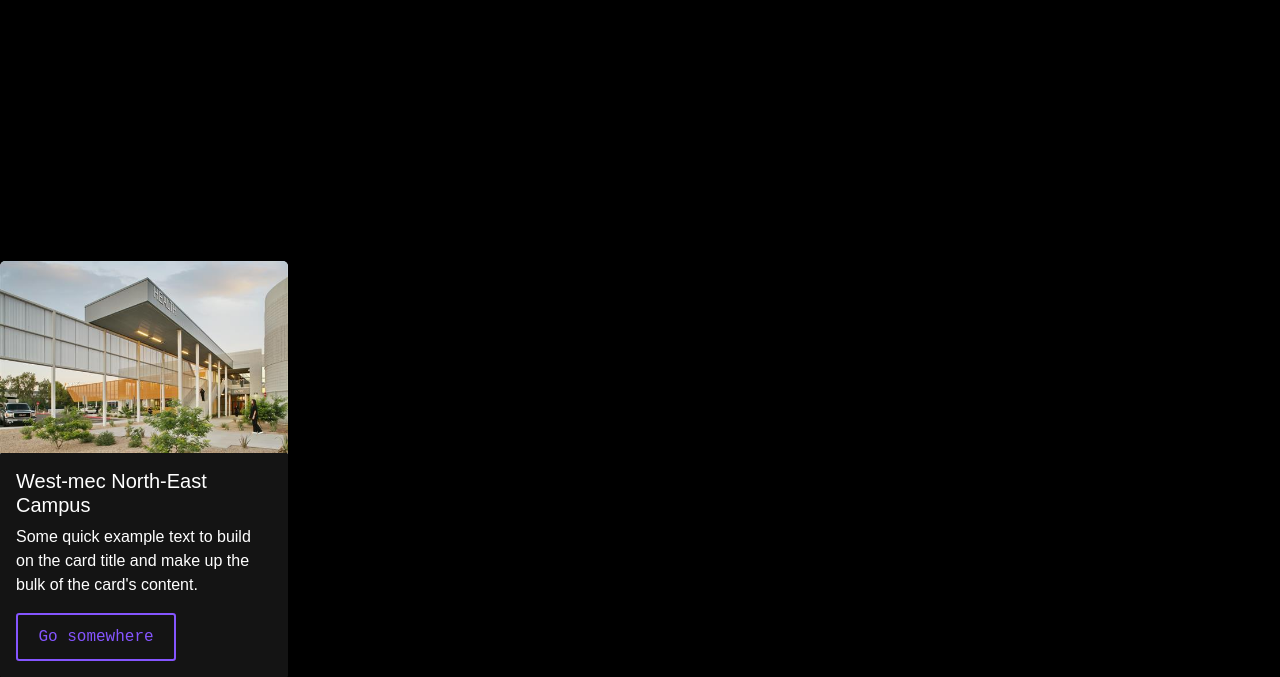
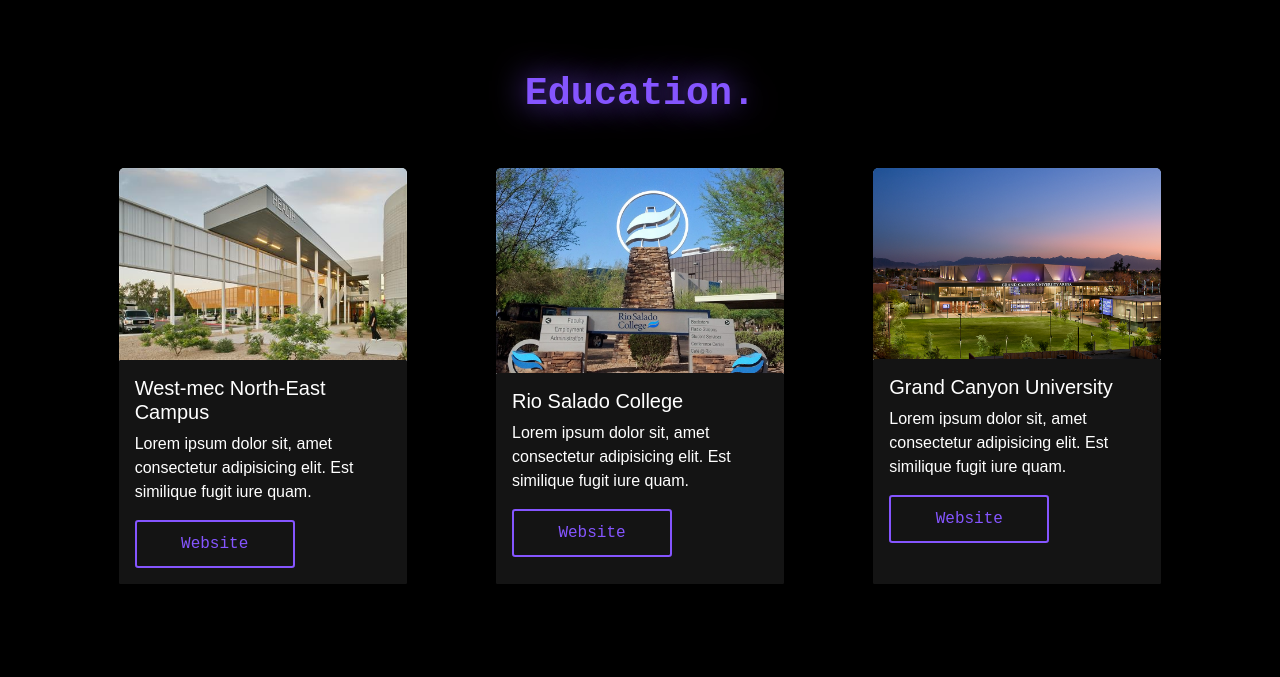
Before and after one commit to JRigney6993-coder/portfolio-project-2.0, a plain HTML site: page public/index.html in a window 1280 px wide. Shown: the part 779-1456 px from the top of the page. After the commit the page ends 1383 px from the top, so only its background shows below. Drawn offline with nearby package versions, Linux system fonts and the light colour scheme.

Commit message:
about page near finish

```diff
--- a/public/assets/about.css
+++ b/public/assets/about.css
@@ -19,7 +19,7 @@
 }
 
 .about-button {
-  margin-bottom: 40%;
+  margin-bottom: 20%;
 }
 
 @media (max-width: 1000px) {
--- a/public/assets/navbar/navbar.css
+++ b/public/assets/navbar/navbar.css
@@ -16,6 +16,7 @@
   width: 100vw;
   position: fixed;
 
+  z-index: 50;
 }
 
 .logo {
--- a/public/assets/style.css
+++ b/public/assets/style.css
@@ -8,6 +8,7 @@
 }
 
 * {
+  scroll-behavior: smooth;
   padding: 0;
   margin: 0;
   box-sizing: border-box;
@@ -66,11 +67,19 @@
 }
 
 .card {
+  width: 18rem !important;
   border: 0;
-  transition: all 1s ease;
+  transition: all .75s ease;
   transform-style: preserve-3d;
+
 }
 
 .card:hover {
   box-shadow: .2rem .5rem 1rem .2rem rgba(134, 85, 255, .4);
 }
+
+@media (max-width: 1000px) {
+  .card {
+    width: 12rem !important;
+  }
+}
--- a/public/index.html
+++ b/public/index.html
@@ -52,7 +52,7 @@
           <span class="fw-bolder secondary-color col" style="font-size: 1.5vw;">
             Lorem ipsum dolor sit amet consectetur adipisicing elit. Cum, odit non ducimus, nihil commodi asperiores
             consectetur quidem debitis quibusdam vel dolor aut! Eum veritatis distinctio nam. Accusantium quas adipisci
-            voluptatem more <span class="primary-color">about me.</span>
+            voluptatem more <span class="primary-color">Contact me.</span>
           </span>
         </div>
       </div>
@@ -65,14 +65,39 @@
       </div>
     </div>
   </div>
-  <div class="card" style="width: 18rem;">
-    <img class="card-img-top" src="./assets/images/west-mec.jpg" alt>
-    <div class="card-body">
-      <h5 class="card-title">West-mec North-East Campus</h5>
-      <p class="card-text">Some quick example text to build on the card title and make up the bulk of the card's
-        content.
-      </p>
-      <button href="#">Go somewhere</a>
+
+  <div class="p-4">
+    <p class="fw-bold primary-color text-center" style="font-size: 3vw;">Education.</p>
+  </div>
+
+  <div class="container d-flex flex-row justify-content-around flex-wrap p-1">
+
+    <div class="card mb-3">
+      <img class="card-img-top" src="./assets/images/west-mec.jpg" alt>
+      <div class="card-body">
+        <h5 class="card-title">West-mec North-East Campus</h5>
+        <p class="card-text">Lorem ipsum dolor sit, amet consectetur adipisicing elit. Est similique fugit iure quam.
+        </p>
+        <button href="#">Website</a>
+      </div>
+    </div>
+    <div class="card mb-3">
+      <img class="card-img-top" src="./assets/images/rio-salado.jpg" alt>
+      <div class="card-body">
+        <h5 class="card-title">Rio Salado College</h5>
+        <p class="card-text">Lorem ipsum dolor sit, amet consectetur adipisicing elit. Est similique fugit iure quam.
+        </p>
+        <button href="#">Website</a>
+      </div>
+    </div>
+    <div class="card mb-3">
+      <img class="card-img-top" src="./assets/images/gcu.jpg" alt>
+      <div class="card-body">
+        <h5 class="card-title">Grand Canyon University</h5>
+        <p class="card-text">Lorem ipsum dolor sit, amet consectetur adipisicing elit. Est similique fugit iure quam.
+        </p>
+        <button href="#">Website</a>
+      </div>
     </div>
   </div>
 
--- a/public/scripts/scroll_event.js
+++ b/public/scripts/scroll_event.js
@@ -17,10 +17,9 @@
     }
 });
 
-const div = document.querySelector('.card');
+const cards = document.querySelectorAll('.card');
 
-div.style.overflow = 'visible';
-
+cards.forEach(div => {
     Array.from(div.children).forEach(child => {
         child.style.transformStyle = 'preserve-3d';
     });
@@ -41,5 +40,6 @@
         const deltaX = e.clientX - rect.left - centerX;
         const deltaY = e.clientY - rect.top - centerY;
 
-    div.style.transform = `rotate3d(${+deltaY}, ${-deltaX}, 0, 20deg)`;
+        div.style.transform = `rotate3d(${+deltaY}, ${-deltaX}, 0, 30deg)`;
     }
+});
```
Also changed, not shown: public/assets/images/gcu.jpg (added), public/assets/images/rio-salado.jpg (added). Lines whose indentation alone changed are shown as unchanged.
